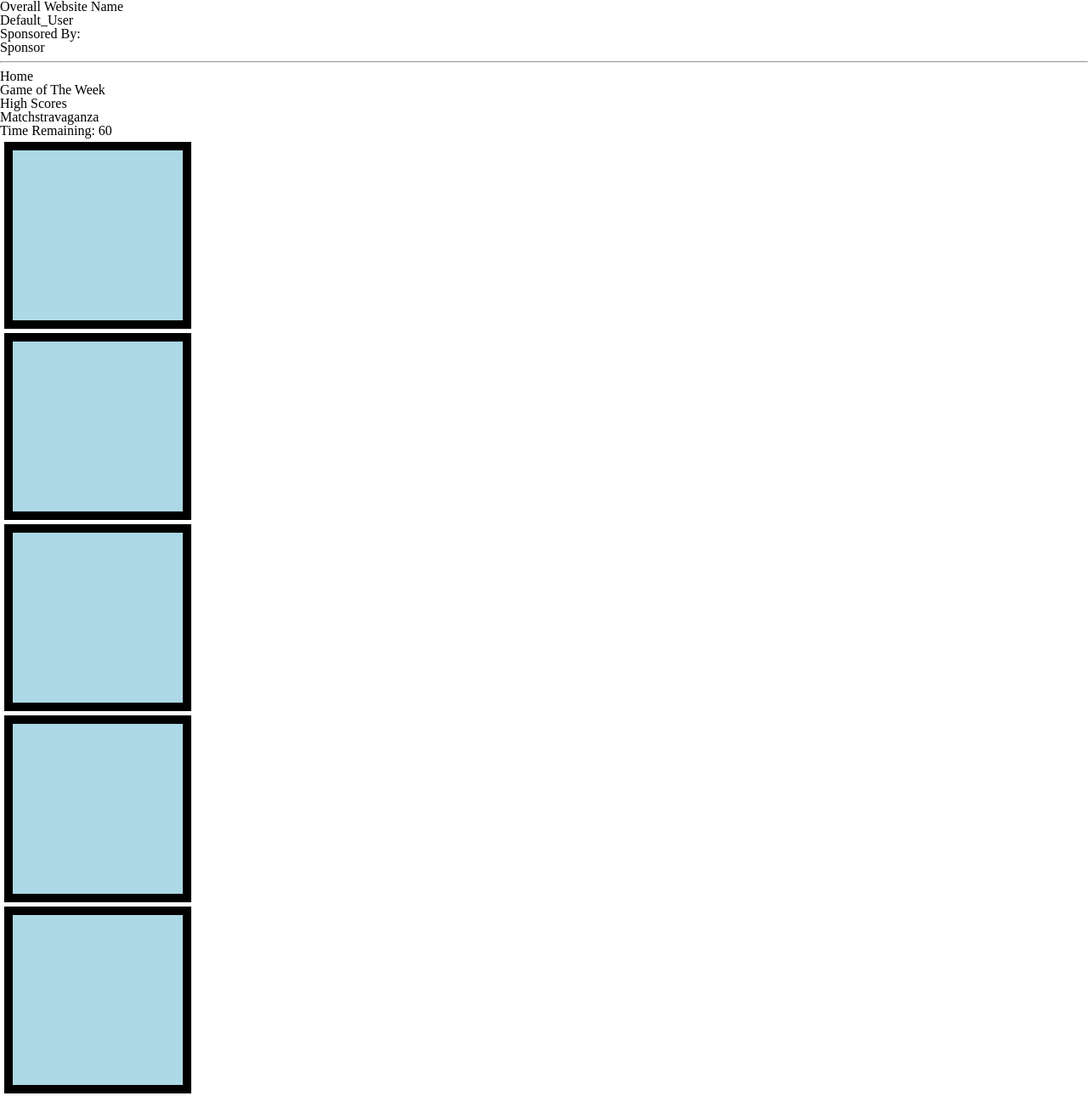
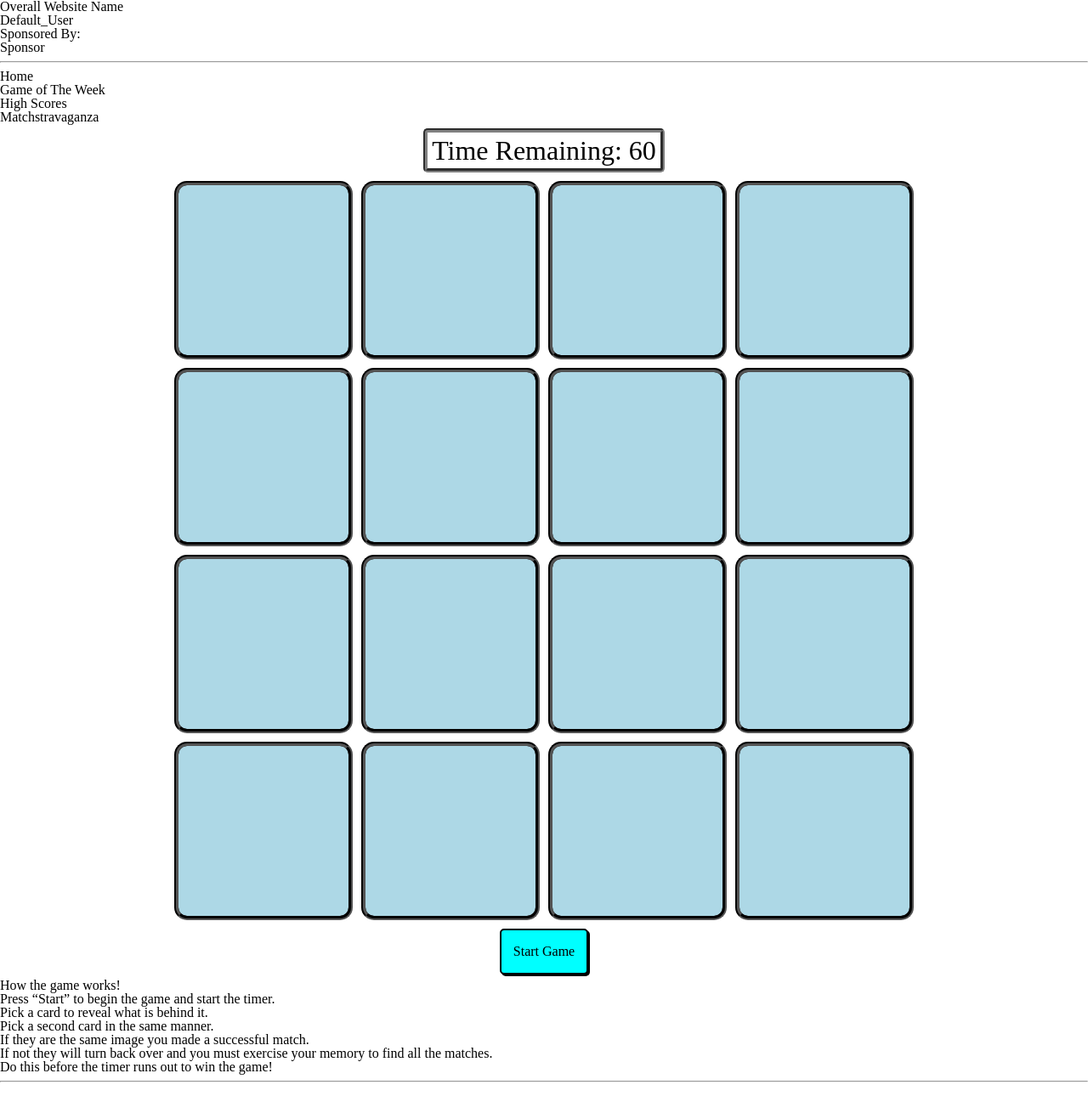
Before and after one commit to ehammes/memory-game, a plain HTML site: page game.html in a window 1280 px wide. Shown: the top 1290 px of the page at 85% size. Drawn offline with Linux system fonts and the light colour scheme.

Commit message:
styling card layout

```diff
--- a/css/game.css
+++ b/css/game.css
@@ -1,16 +1,26 @@
+#timer {
+  width: max-content;
+  margin: 5px auto;
+  font-size: 24pt;
+  border: groove 5px gray;
+  border-radius: 5px;
+  padding: 5px;
+}
+
 .card-container {
   background-color: lightblue;
   width: 200px;
   height: 200px;
-  border: 10px solid black;
+  border: 5px groove black;
   margin: 5px;
+  border-radius: 15px;
 }
 
-#start-game,
-#reset-game {
-  background-color: aqua;
-  width: 150px;
-  height: 75px;
+.card-row {
+  display: flex;
+  width: 960px;
+  margin: 0 auto;
+  justify-content: center;
 }
 
 /* Hide image behind background */
@@ -18,11 +28,25 @@
   visibility: hidden;
 }
 
+#start-game, #reset-game {
+  display: flex;
+  background-color: aqua;
+  width: 100px;
+  height: 50px;
+  align-items: center;
+  justify-content: center;
+  border: 2px solid black;
+  border-radius: 5px;
+  box-shadow: 2px 2px;
+  margin: 5px auto;
+}
+
+#start-game:active, #reset-game:active {
+  margin-top: 7px;
+  margin-bottom: 3px;
+  box-shadow: none;
+}
+
 #reset-game {
   display: none;
 }
-
-/* #game {
-  display: flex;
-  align
-} */
```
